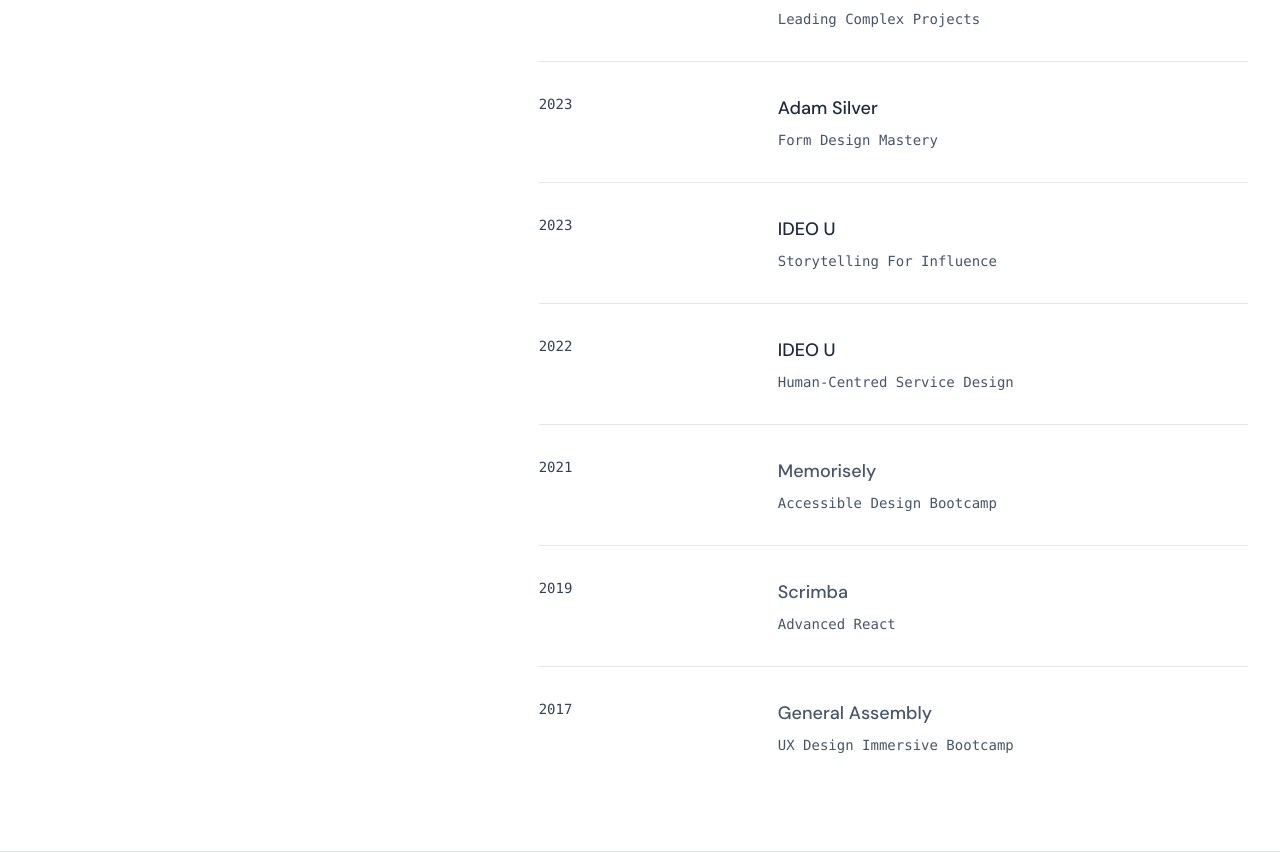
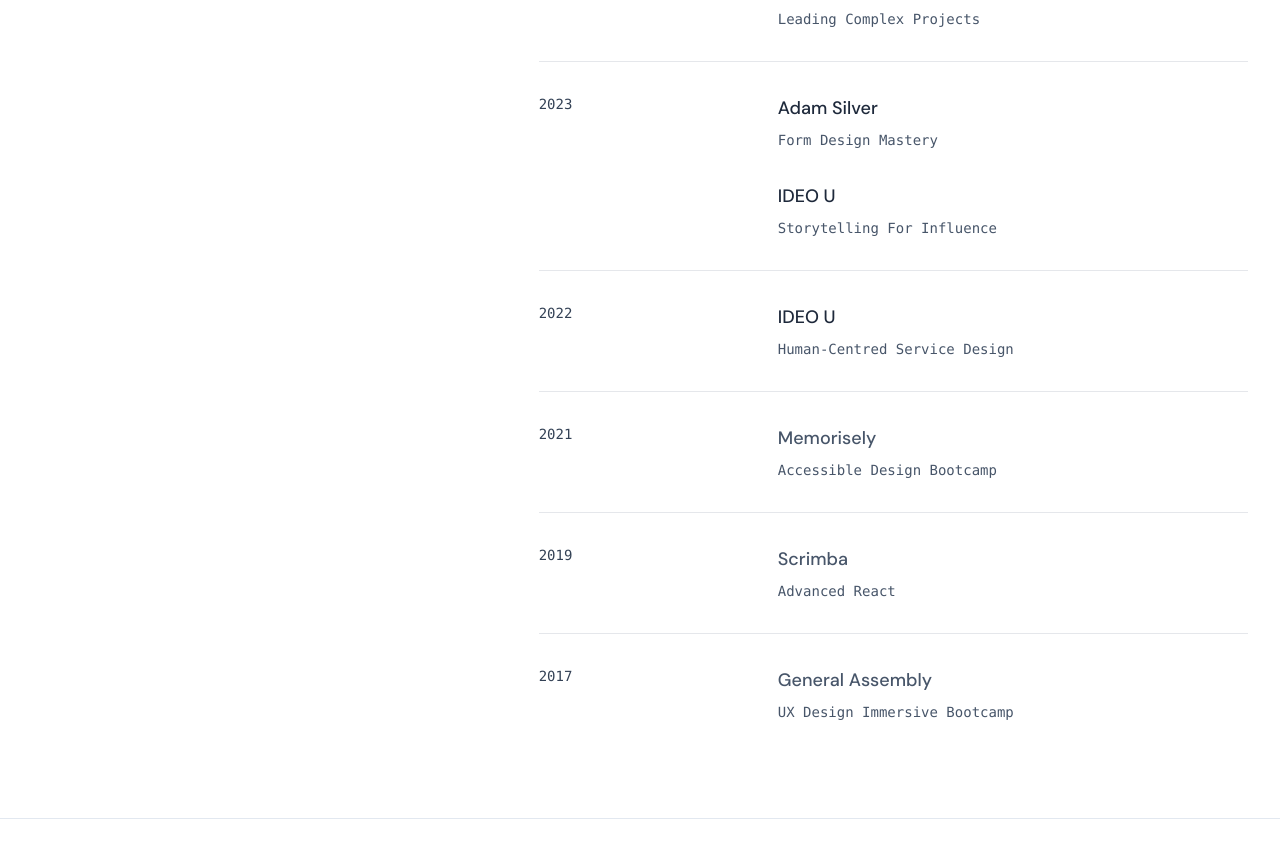
Before and after one commit to danielpape/danielpape.co.uk, a Next.js app: page / in a window 1280 px wide. Shown: the part 2365-3217 px from the top of the page. After the commit the page ends 3184 px from the top, so only its background shows below. Built offline with nearby package versions, Linux system fonts and the light colour scheme; a web font is replaced by a local one.

Commit message:
Tidied up 2023 courses

```diff
--- a/components/courses.js
+++ b/components/courses.js
@@ -33,20 +33,9 @@
               <div className="text-lg font-medium dark:text-slate-200 text-slate-800 mb-2">
                 Adam Silver
               </div>
-              <div className="font-mono text-sm dark:text-slate-400 text-slate-600">
+              <div className="font-mono text-sm dark:text-slate-400 text-slate-600 mb-8">
                 Form Design Mastery
               </div>
-            </div>
-          </div>
-        </div>
-      </div>
-      <div className="md:col-start-6 md:col-span-7 col-start-1 col-span-12 flex flex-col gap-8 pb-8">
-        <div className="border-b pb-8 grid grid-cols-1 gap-2 md:grid-cols-3">
-          <div className="text-sm font-mono dark:text-slate-300 text-slate-700">
-            2023
-          </div>
-          <div className="col-span-2 flex justify-between">
-            <div>
               <div className="text-lg font-medium dark:text-slate-200 text-slate-800 mb-2">
                 IDEO U
               </div>
```
